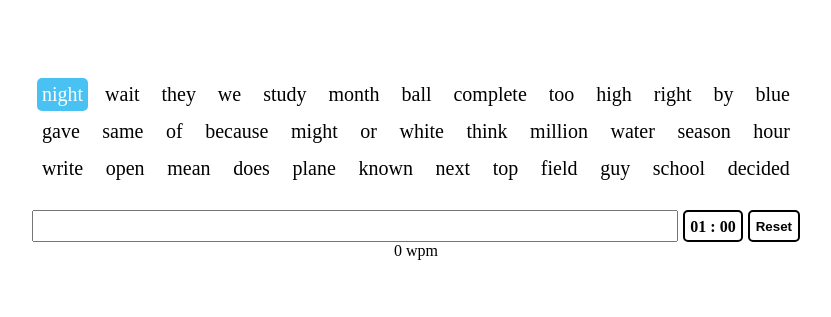
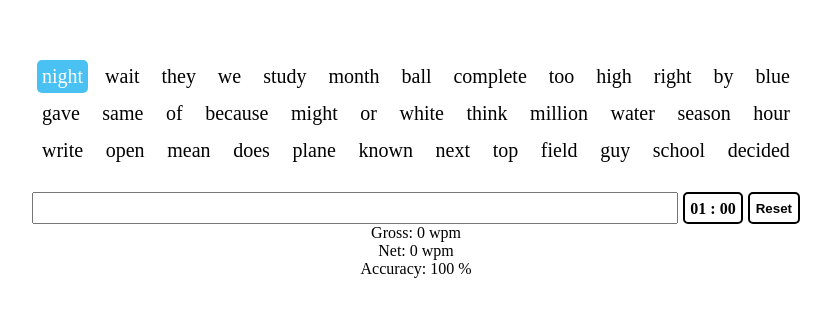
Before and after one commit to tknightz/tk-typing-app, a React (Vite) app: page / in a window 1280 px wide. Shown: the part 231-548 px from the top of the page, without its empty margins (224-1055 px from the left). Built offline with nearby package versions, Linux system fonts and the light colour scheme.

Commit message:
update from work

```diff
--- a/src/App.jsx
+++ b/src/App.jsx
@@ -11,6 +11,13 @@ function App() {
   const [timeDuration, setTimeDuration] = useState(60);
   const [started, setStarted] = useState(false);
   const [finished, setFinished] = useState(false);
+  const [result, setResult] = useState({
+    gross: 0,
+    net: 0,
+    accuracy: 1,
+  })
+  const [wrongTypedWords, setWrongTypedWords] = useState([])
+  const [fixedWords, setFixedWords] = useState(new Set())
 
   const [words, setWords] = useState(() => {
     const shuffledWords = generateRandomWords();
@@ -30,19 +37,33 @@ function App() {
     setCurrentTypeWordIdx(0)
     setStarted(false)
     setFinished(false)
+    setResult({gross: 0, net: 0, accuracy: 1})
+    setFixedWords(new Set())
+    setWrongTypedWords([])
+
+
     counterRef.current.reset()
     wordsRendererRef.current.reset()
     inputRef.current.value = ""
   }
 
   const gameOver = () => {
-    console.log("game is over")
+    console.log("Game is Over!!!")
     setFinished(true);
-    console.log(typedWords)
   };
 
-  const renderResult = () => {
 
+  const onTimeRun = (passedSeconds) => {
+    renderResult(typedWords, passedSeconds)
+  }
+
+  const renderResult = (typedWords, passedSeconds) => {
+    if (passedSeconds === 0) return;
+    const gross = (typedWords.length / passedSeconds * 60).toFixed(2)
+    const net = ((typedWords.length - wrongTypedWords.length) / passedSeconds * 60).toFixed(2)
+    const accuracy = (1 - ((fixedWords.size + wrongTypedWords.length) / typedWords.length).toFixed(2))
+
+    setResult({gross, net, accuracy})
   }
 
   const onTyping = (e) => {
@@ -52,18 +73,23 @@ function App() {
 
     if (finished) return;
 
+    if (keyPress === null) setFixedWords(prev => new Set([...prev, words[currentTypeWordIdx]]));
+
     if (keyPress === " " && trimmedValue !== "") {
+      const isNiceDone = words[currentTypeWordIdx] === trimmedValue
+
+      if (!isNiceDone) setWrongTypedWords(prev => [...prev, {word: words[currentTypeWordIdx], yourFault: trimmedValue}])
+
       inputRef.current.value = "";
       setCurrentTyping("");
       setCurrentTypeWordIdx((prev) => prev + 1);
-      setTypedWords((prev) => [...prev, trimmedValue]);
+      setTypedWords((prev) => [...prev, { word: trimmedValue, isNiceDone }]);
     } else {
       setCurrentTyping(trimmedValue);
     }
 
     if (!started) setStarted(true);
   };
-  console.log("render")
 
   return (
     <div className="app">
@@ -88,17 +114,20 @@ function App() {
       </div>
 
       <div className="controller">
-        <input type="text" ref={inputRef} onChange={onTyping} />
+        <input type="text" ref={inputRef} onChange={onTyping} autoComplete="off" />
         <CountdownClock
           isStarted={started}
           initialSecs={timeDuration}
           onTimeout={gameOver}
+          onTick={(secs) => onTimeRun(secs)}
           counterRef={counterRef}
         />
         <button onClick={() => restart()}>Reset</button>
       </div>
 
-      <div className="result">{typedWords.length / timeDuration * 60} wpm</div>
+      <div className="result">Gross: {result.gross} wpm</div>
+      <div className="result">Net: {result.net} wpm</div>
+      <div className="result"> Accuracy: {result.accuracy * 100} % </div>
     </div>
   );
 }
--- a/src/components/CountdownClock.jsx
+++ b/src/components/CountdownClock.jsx
@@ -1,10 +1,15 @@
 import { memo } from "react";
 import { useState, useEffect } from 'react'
 
-function CountdownClock({initialSecs=0, onTimeout, isStarted, counterRef}){
+function CountdownClock({initialSecs=0, onTimeout, onTick, isStarted, counterRef}){
   const [seconds, setSeconds] = useState(initialSecs)
   const [finished, setFinished] = useState(initialSecs <= 0)
+
   let counter = null
+
+  useEffect(() => {
+    if (onTick) onTick(initialSecs - seconds)
+  }, [seconds])
 
   useEffect(() => {
     if (isStarted){
--- a/src/components/WordsRenderer.jsx
+++ b/src/components/WordsRenderer.jsx
@@ -15,7 +15,7 @@ const Word = forwardRef(({isCurrent, isWrong, isTyped, value}, ref) => {
 
 
 
-function WordsRender({words, typedWords, currentTypeWordIdx, currentTyping, wordsRendererRef}){
+function WordsRenderer({words, typedWords, currentTypeWordIdx, currentTyping, wordsRendererRef}){
   const [offset, setOffset] = useState(0)
   const currentWordRef = useRef()
 
@@ -37,7 +37,7 @@ function WordsRender({words, typedWords, currentTypeWordIdx, currentTyping, word
     if (idx > currentTypeWordIdx) return false;
     if (idx === currentTypeWordIdx) return !words[idx].startsWith(currentTyping);
 
-    return words[idx] !== typedWords[idx]
+    return !typedWords[idx].isNiceDone
   }
 
   return (
@@ -53,4 +53,4 @@ function WordsRender({words, typedWords, currentTypeWordIdx, currentTyping, word
   )
 }
 
-export default WordsRender;
+export default WordsRenderer;
```
